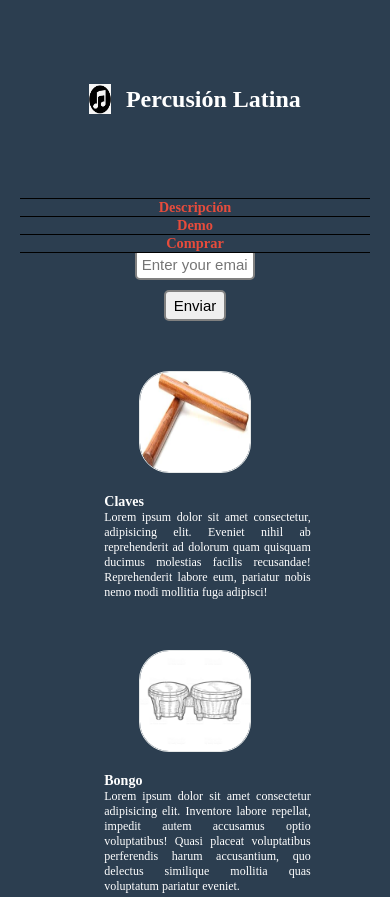
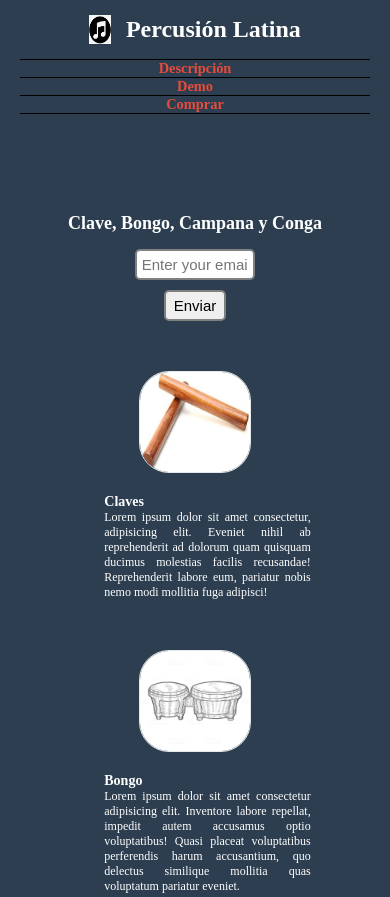
Before and after one commit to Spp1097/LandingPage, a plain HTML site: page index.html in a window 390 px wide. Shown: the top 897 px of the page. Drawn offline with Linux system fonts and the light colour scheme; a web font is replaced by a local one.

Commit message:
Correccion responsive

```diff
--- a/css/main.css
+++ b/css/main.css
@@ -257,7 +257,6 @@ footer nav{
   #header{
     display: flex;
     flex-direction: column;
-    height: 30%;
     align-content: flex-start;
   }
 
@@ -272,6 +271,7 @@ footer nav{
     display: initial;
     text-align: center;
     height: auto;
+    background-color: #2C3E50;
   }
   .nav-link{
     font-size: 0.9rem;
```
